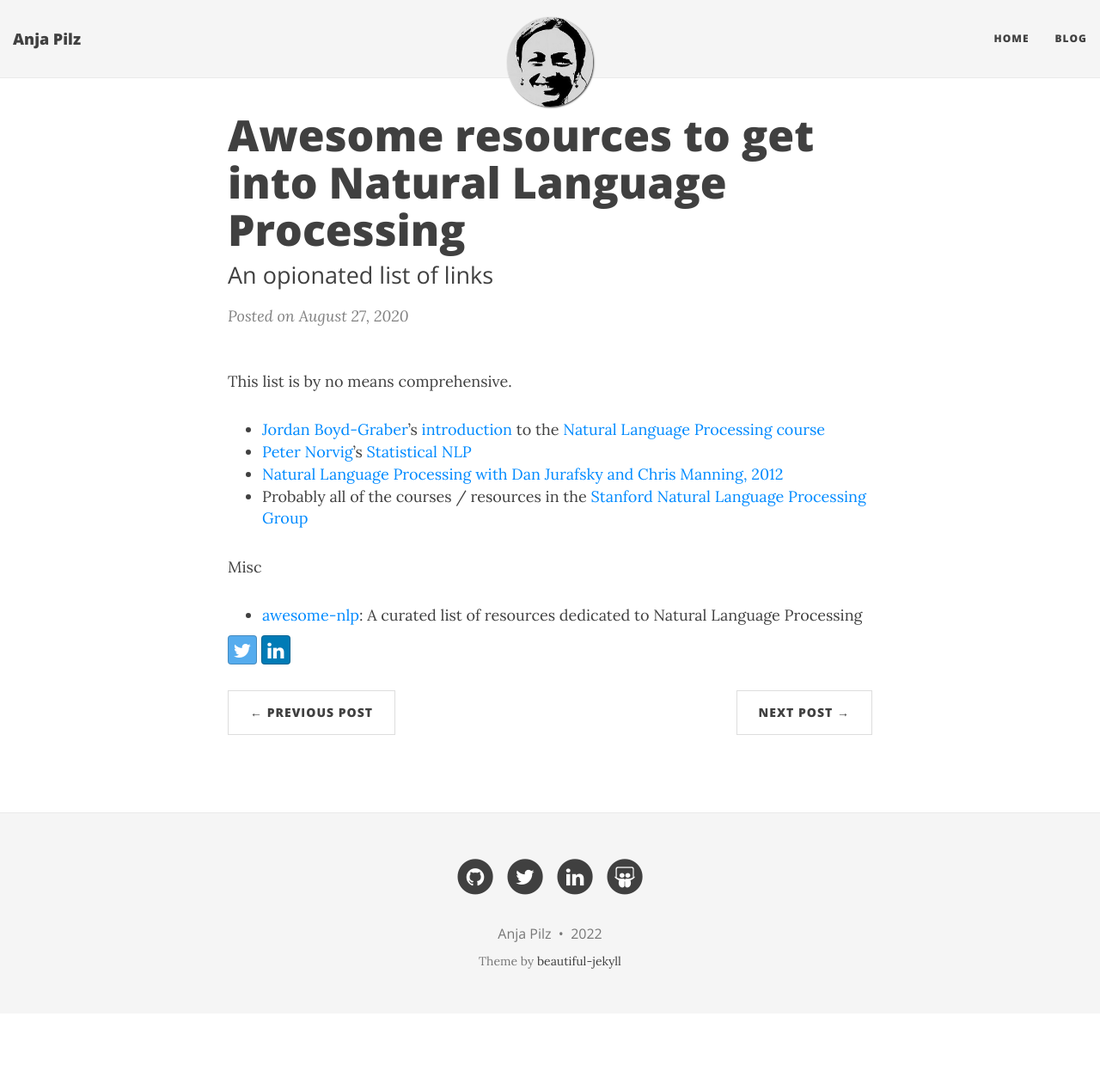
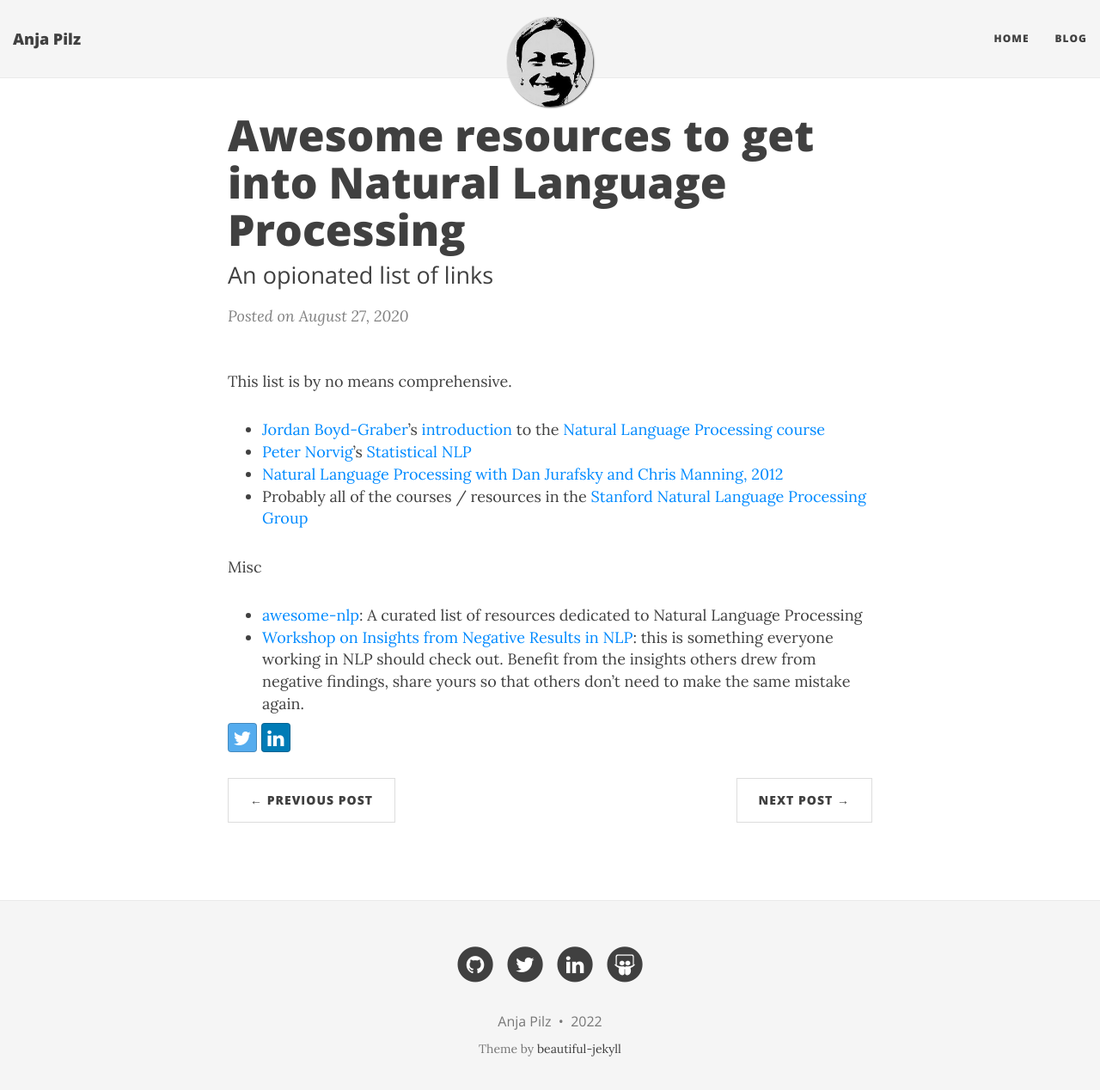
Before and after one commit to aplz/aplz.github.io, a Jekyll site: the page built from _posts/2020-08-27-getting-into-nlp.md, in a window 1280 px wide and 1281 px high. Shown: the top 1268 px of the window at 86% size. Built offline with Jekyll 4.4.1, drawn with Linux system fonts in a browser that asks for light colours; nearby versions of some CDN libraries.

Commit message:
add link to negative results in nlp

```diff
--- a/_posts/2020-08-27-getting-into-nlp.md
+++ b/_posts/2020-08-27-getting-into-nlp.md
@@ -13,3 +13,4 @@ This list is by no means comprehensive.
 
 Misc
 * [awesome-nlp](https://github.com/keon/awesome-nlp): A curated list of resources dedicated to Natural Language Processing
+* [Workshop on Insights from Negative Results in NLP](https://insights-workshop.github.io/index): this is something everyone working in NLP should check out. Benefit from the insights others drew from negative findings, share yours so that others don't need to make the same mistake again.
```
